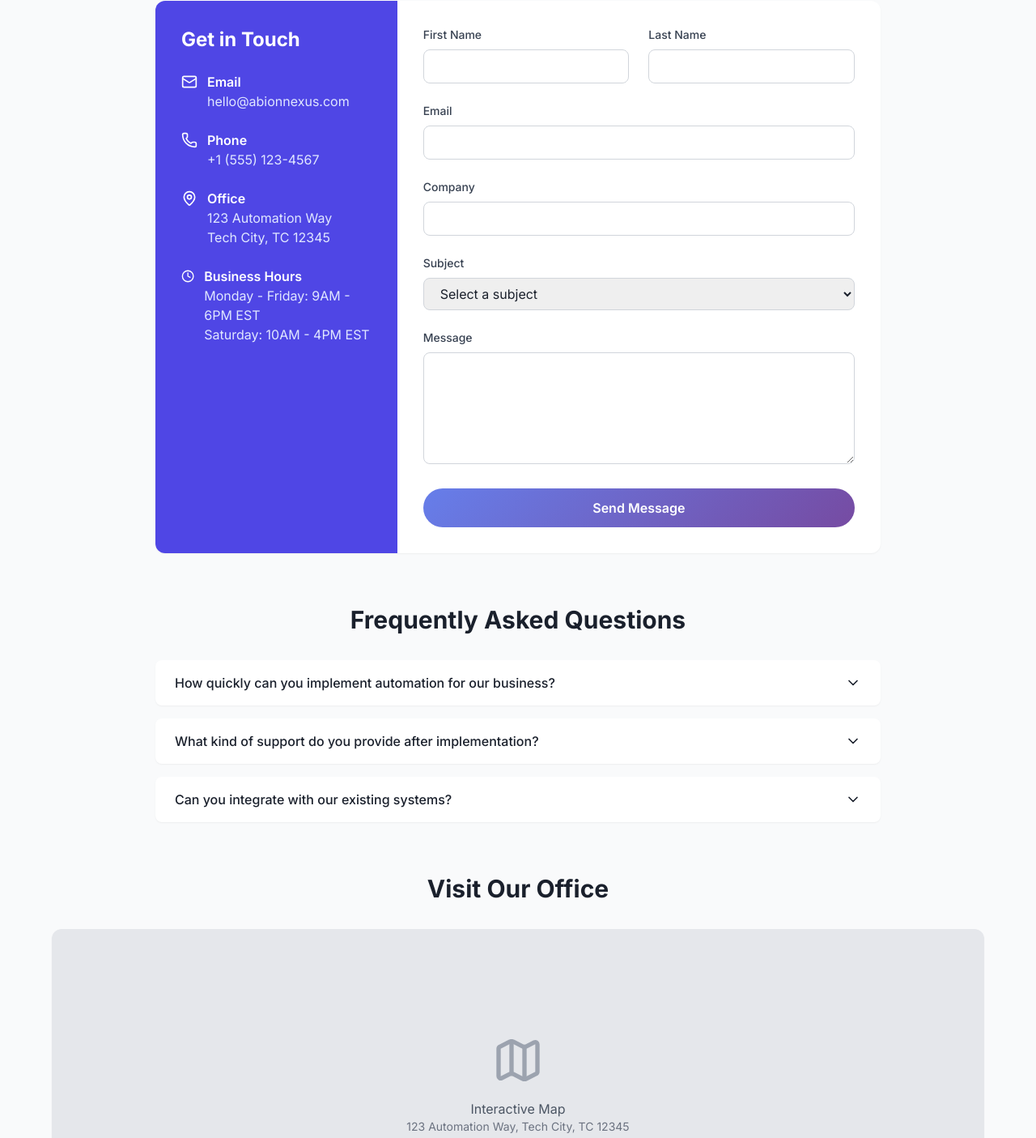
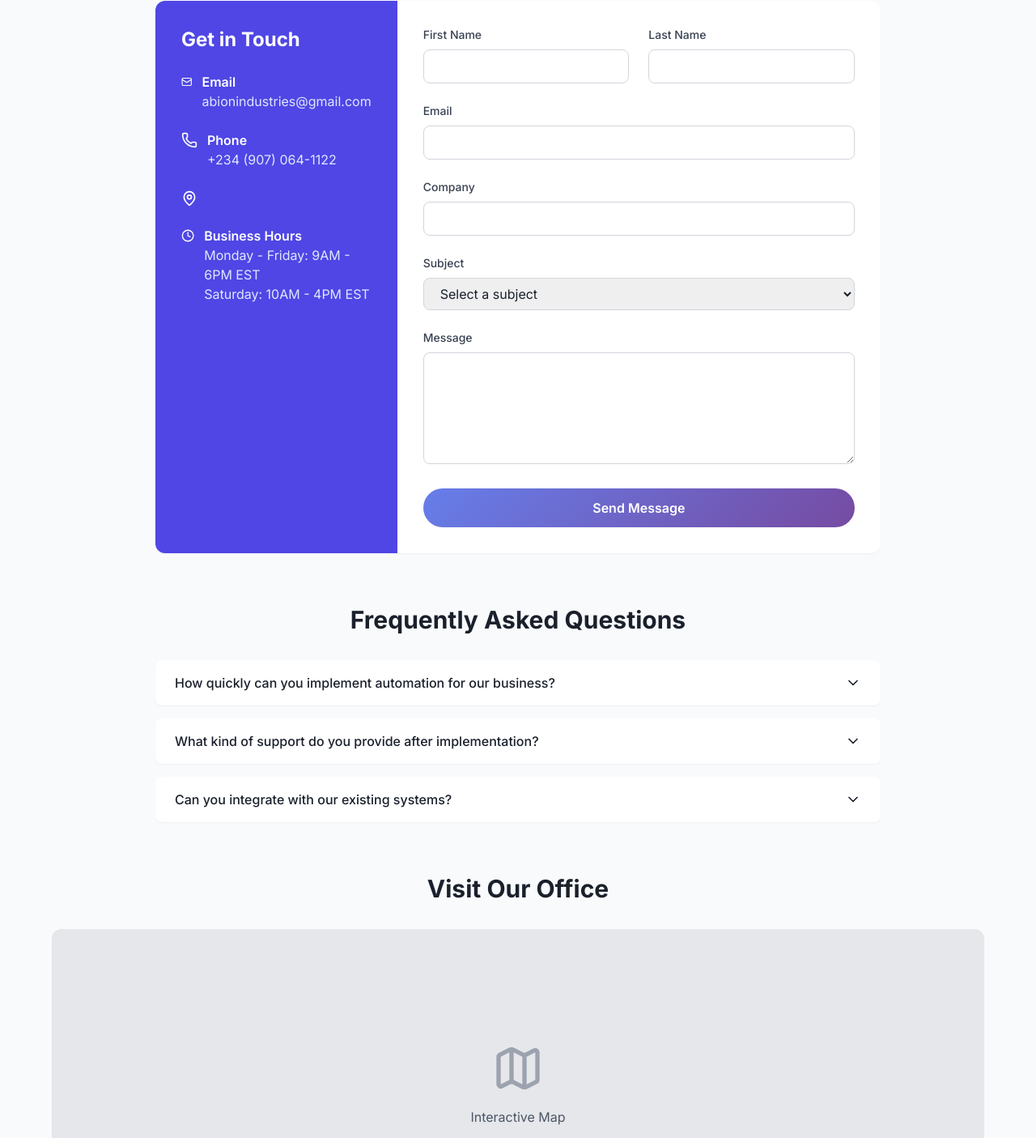
Before and after one commit to ABION-Tech/Nexus, a plain HTML site: page contact.html in a window 1280 px wide. Shown: the part 255-1660 px from the top of the page at 81% size. Drawn offline with nearby package versions, Linux system fonts and the light colour scheme.

Commit message:
Contact update

```diff
--- a/contact.html
+++ b/contact.html
@@ -169,7 +169,7 @@
                                         <i data-lucide="mail" class="w-5 h-5 mr-3 mt-0.5"></i>
                                         <div>
                                             <h3 class="font-semibold">Email</h3>
-                                            <p class="text-indigo-100">hello@abionnexus.com</p>
+                                            <p class="text-indigo-100">abionindustries@gmail.com</p>
                                         </div>
                                     </div>
 
@@ -177,16 +177,16 @@
                                         <i data-lucide="phone" class="w-5 h-5 mr-3 mt-0.5"></i>
                                         <div>
                                             <h3 class="font-semibold">Phone</h3>
-                                            <p class="text-indigo-100">+1 (555) 123-4567</p>
+                                            <p class="text-indigo-100">+234 (907) 064-1122</p>
                                         </div>
                                     </div>
 
                                     <div class="flex items-start">
                                         <i data-lucide="map-pin" class="w-5 h-5 mr-3 mt-0.5"></i>
-                                        <div>
+                                        <!-- <div>
                                             <h3 class="font-semibold">Office</h3>
                                             <p class="text-indigo-100">123 Automation Way<br>Tech City, TC 12345</p>
-                                        </div>
+                                        </div> -->
                                     </div>
 
                                     <div class="flex items-start">
@@ -305,8 +305,8 @@
                             <div class="text-center">
                                 <i data-lucide="map" class="w-16 h-16 text-gray-400 mx-auto mb-4"></i>
                                 <p class="text-gray-600">Interactive Map</p>
-                                <p class="text-sm text-gray-500">123 Automation Way, Tech City, TC 12345</p>
-                            </div>
+                                <!-- <p class="text-sm text-gray-500">123 Automation Way, Tech City, TC 12345</p>
+                            </div> -->
                         </div>
                     </div>
                 </div>
```
Also changed, not shown: partner.html (+1 -1 lines).
